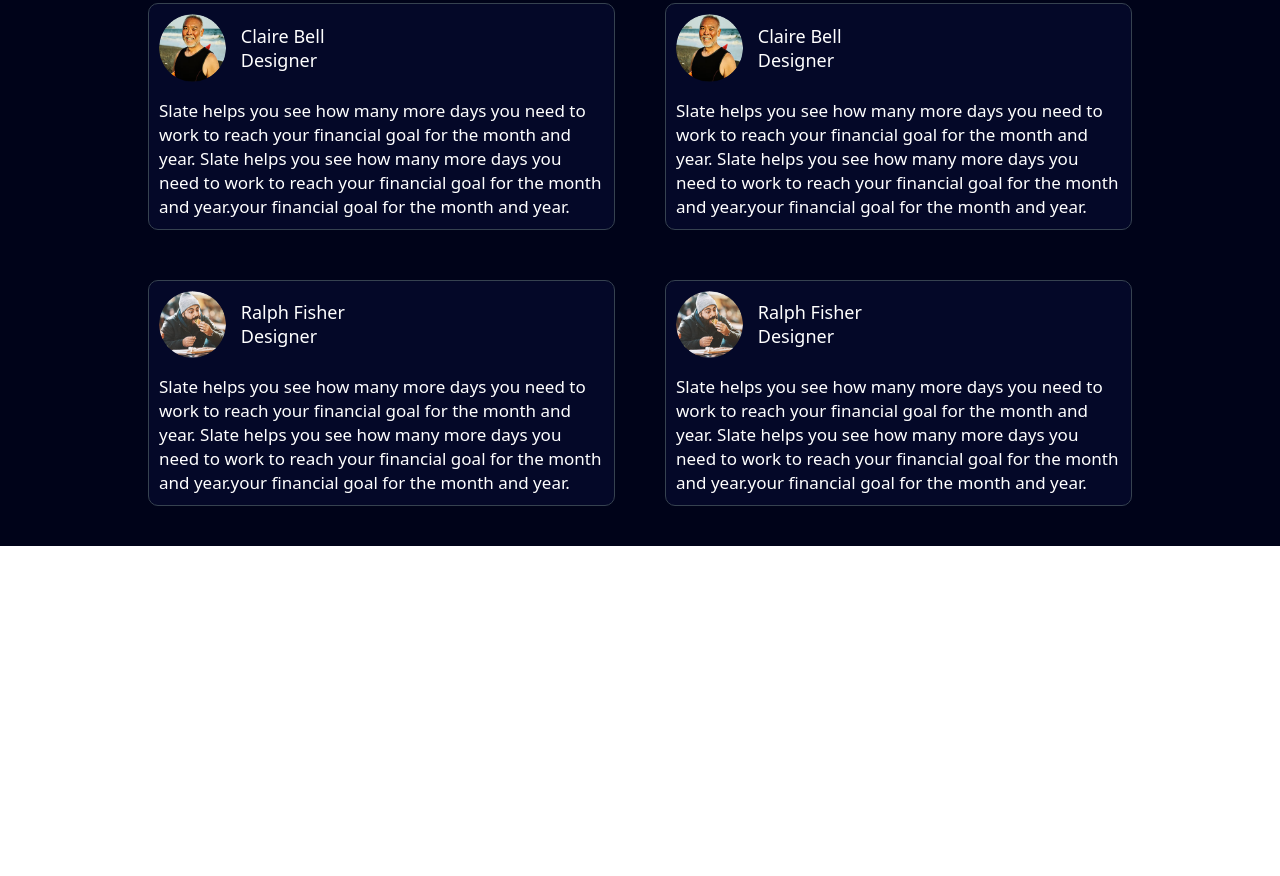
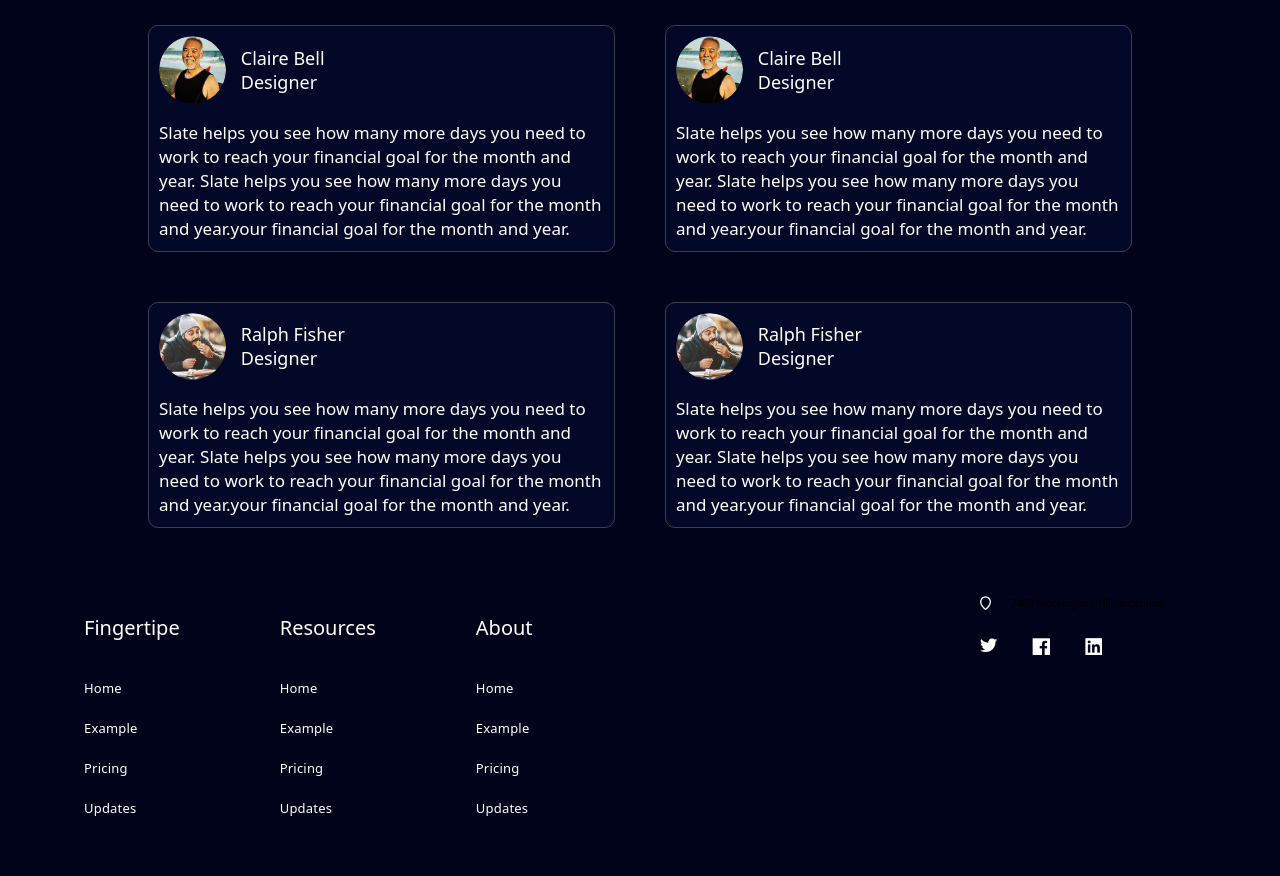
Before and after one commit to meshach567/xploraia, a plain HTML site: page index.html in a window 1280 px wide. Shown: the part 2231-3107 px from the top of the page. Before the commit the page ends 2777 px from the top, so only its background shows below. Drawn offline with nearby package versions, Linux system fonts and the light colour scheme.

Commit message:
refactore to make new changes

```diff
--- a/index.html
+++ b/index.html
@@ -302,6 +302,61 @@
 
         </section>
 
+        <footer class="footer-body">
+            <div class="footer-wrapper-body">
+
+                <div class="footer-wrapper">
+                    <div class="footer-parent">
+                        <div class="footer-parent-lists">
+                            <div class="footer-parent-h5">
+                                <h5>Fingertipe</h5>
+                                <ul>
+                                    <li>Home</li>
+                                    <li>Example</li>
+                                    <li>Pricing</li>
+                                    <li>Updates</li>
+                                </ul>
+                            </div>
+
+                            <div class="footer-parent-h5">
+                                <h5>Resources</h5>
+                                <ul>
+                                    <li>Home</li>
+                                    <li>Example</li>
+                                    <li>Pricing</li>
+                                    <li>Updates</li>
+                                </ul>
+                            </div>
+
+                            <div class="footer-parent-h5">
+                                <h5>About</h5>
+                                <ul>
+                                    <li>Home</li>
+                                    <li>Example</li>
+                                    <li>Pricing</li>
+                                    <li>Updates</li>
+                                </ul>
+                            </div>
+                        </div>
+                        <div class="footer-parent-location">
+                            <div class="footer-parent-icon">
+                                <div class="footer-parent-img">
+                                    <img src="/images/location.png" alt="location">
+                                </div>
+                                <span>7480 Mockingbird Hill undefined </span>
+                            </div>
+                            <div class="footer-parent-icons">
+                                <div class="footer-parent-i"><img src="/images/bird.png" alt="bird"></div>
+                                <div class="footer-parent-i"><img src="/images/facebook.png" alt="facebook"></div>
+                                <div class="footer-parent-i"><img src="/images/linkedin.png" alt="linkedin"></div>
+                            </div>
+
+                        </div>
+                    </div>
+                </div>
+            </div>
+        </footer>
+
     </main>
     <script src="./app.js"></script>
 </body>
--- a/style.css
+++ b/style.css
@@ -423,6 +423,88 @@ header {
     font-size: 1.7rem;
 }
 
+.footer-body {
+    background: #000319;
+}
+
+.footer-wrapper {
+    gap: 75px;
+    padding: 2rem;
+}
+
+.footer-parent {
+    display: flex;
+    flex-direction: column;
+    padding-bottom: 2rem;
+}
+
+.footer-parent-lists {
+    display: flex;
+    flex-direction: column;
+    gap: 1.3rem;
+    padding-bottom: 2.5rem;
+}
+
+.footer-parent-h5 {
+    line-height: 1.4;
+    margin-bottom: .8rem;
+}
+
+.footer-parent-h5 h5 {
+    font-size: 20px;
+    line-height: 80px;
+    font-weight: 500;
+    color: #fff;
+}
+
+.footer-parent-h5 ul li {
+    font-size: 1.3rem;
+    line-height: 40px;
+    letter-spacing: 0.2px;
+    color: #fff;
+    cursor: pointer;
+}
+
+.footer-parent-h5 ul li:hover {
+    color: #ccc;
+    transition: 1s;
+}
+
+.footer-parent-location {
+    display: flex;
+    flex-direction: column;
+    line-height: 3;
+}
+
+.footer-parent-icon {
+    display: flex;
+    flex-direction: row;
+    align-items: center;
+    gap: 20px;
+    margin-bottom: 2rem;
+}
+
+.footer-parent-img {
+    width: 5%;
+}
+
+.footer-parent-img img {
+    width: 100%;
+}
+
+.footer-parent-icons {
+    display: flex;
+    gap: 35px;
+}
+
+.footer-parent-i {
+    width: 8%;
+}
+
+.footer-parent-i img {
+    width: 100%;
+}
+
 @media (min-width: 768px) {
     .navbar {
         display: flex;
@@ -575,6 +657,32 @@ header {
         display: grid;
         grid-template-columns: repeat(2, 1fr);
     }
+
+    .footer-wrapper-body {
+        width: 100%;
+    }
+
+
+    .footer-wrapper {
+        width: 90%;
+        margin: 0 auto;
+    }
+
+    .footer-parent {
+        display: flex;
+        flex-direction: row;
+        justify-content: space-between;
+    }
+
+    .footer-parent-lists {
+        display: flex;
+        flex-direction: row;
+        width: 100%;
+        padding-bottom: 0;
+        gap: 0 10rem;
+    }
+
+
 }
 
 .grid-parent {
@@ -701,6 +809,11 @@ button:hover {
     justify-content: center;
 }
 
+.grid-btn button {
+    padding: .8rem 4rem;
+    font-size: 1.4rem;
+}
+
 @media (max-width: 768px) {
     .grid-container {
         padding: 0;
```
